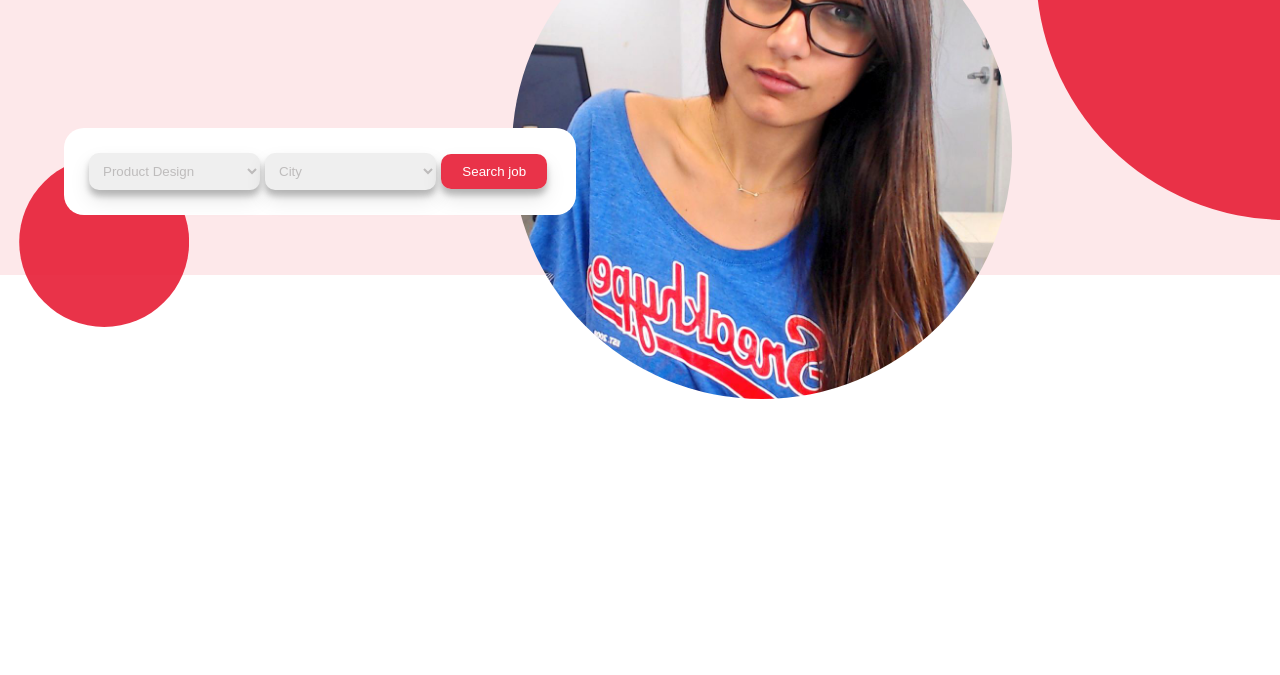
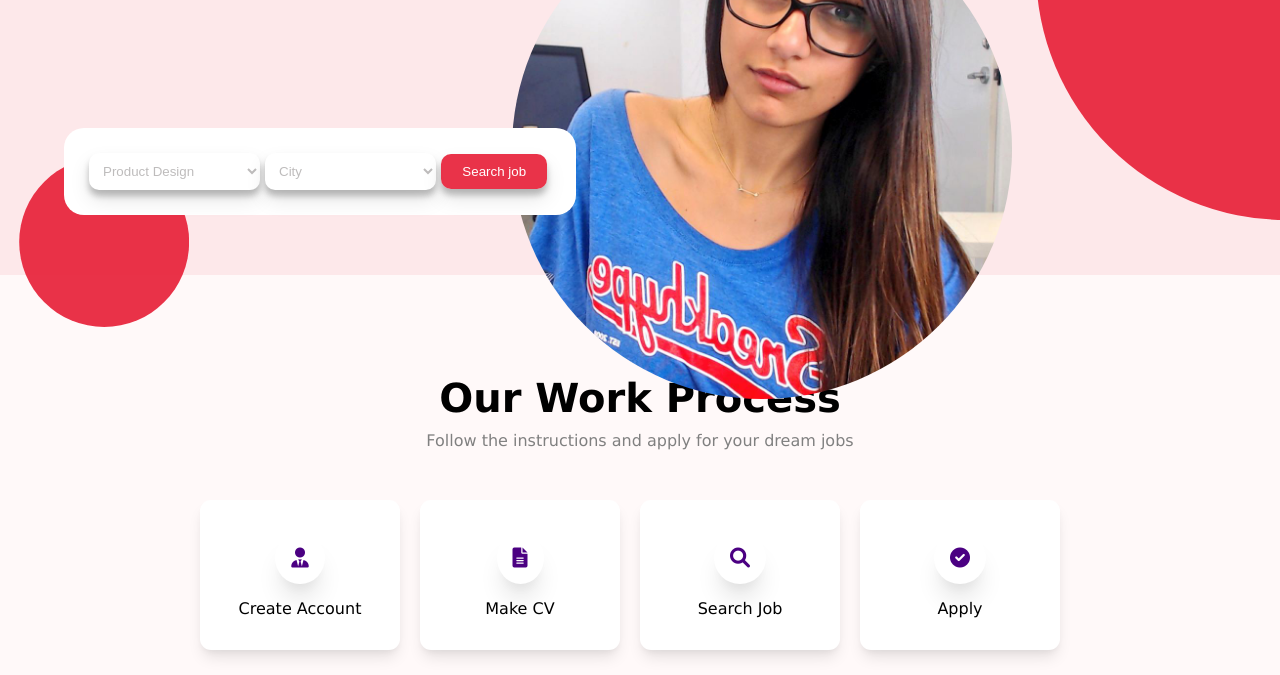
Before and after one commit to zareefi/architects, a plain HTML site: page index.html in a window 1280 px wide. Shown: the part 345-1020 px from the top of the page. Before the commit the page ends 800 px from the top, so only its background shows below. Drawn offline with Linux system fonts and the light colour scheme.

Commit message:
added work section

```diff
--- a/css/style.css
+++ b/css/style.css
@@ -38,13 +38,14 @@ body{
 .hero .header .sign-in{
     position: absolute;
     left: 86%;
-    width: 90px;
-    height: 30px;
+    width: 120px;
+    height: 40px;
     border: none;
     border-radius: 20px;
     background: rgba(231, 29, 54, 0.9);
     color: #fff;
     cursor: pointer;
+    font-weight: bold;
 }
 .hero .cricle1{
     position: absolute;
@@ -109,6 +110,7 @@ body{
 .hero .form-container select{
     color: #bebcbc;
     padding: 10px;
+    background: #fff;
     width: 37%;
     border: none;
     border-radius: 10px;
@@ -126,3 +128,71 @@ body{
     box-shadow: rgba(0, 0, 0, 0.1) 0px 10px 20px, rgba(0, 0, 0, 0.23) 0px 6px 6px;
     cursor: pointer;
 }
+/* .logo-container{
+    width: 100%;
+    display: flex;
+    flex-wrap: wrap;
+    position: absolute;
+    bottom: 0%;
+    justify-content: center;
+}
+.logo-container img{
+    width: 100px;
+    margin-right: 50px;
+    height: 100%;
+} */
+.work-container{
+    width: 100%;
+    height: 400px;
+    background: rgb(255, 249, 249);
+}
+.work-container .text{
+    text-align: center;
+    padding-top: 100px;
+}
+.work-container .text h1{
+    font-size: 40px;
+}
+.work-container .text p{
+    color: gray;
+    padding-top: 10px;
+}
+.work-container .icon{
+    width: 100%;
+    display: flex;
+    justify-content: center;
+
+}
+.work-container .icon .box{
+    height: 150px;
+    width: 200px;
+    background: #fff;
+    display: flex;
+    flex-direction: column;
+    justify-content: center;
+    align-items: center;
+    margin-right: 20px;
+    margin-top: 50px;
+    border-radius: 11px;
+    box-shadow: rgba(0, 0, 0, 0.1) 0px 10px 15px -3px,
+    rgba(0, 0, 0, 0.05) 0px 4px 6px -2px;
+}
+.work-container .icon .box:hover{
+    background: rgba(231, 29, 54, 0.7);
+    color: #fff;
+    cursor: pointer;
+    transition: 0.2s;
+    box-shadow: rgba(0, 0, 0, 0.25) 0px 25px 50px -12px;
+}
+.work-container .icon .box i{
+    font-size: 20px;
+    border-radius: 50%;
+    padding: 16px;
+    background: rgb(255, 255, 255);
+    color: indigo;
+    box-shadow: rgba(0, 0, 0, 0.1) 0px 20px 25px -5px,
+    rgba(0, 0, 0, 0.04) 0px 10px 10px -5px;
+}
+.work-container .icon .box p{
+    padding-top: 15px;
+}
--- a/index.html
+++ b/index.html
@@ -6,6 +6,7 @@
     <meta name="viewport" content="width=device-width, initial-scale=1.0">
     <title>Document</title>
     <link rel="stylesheet" href="./css/style.css">
+    <link rel="stylesheet" href="https://cdnjs.cloudflare.com/ajax/libs/font-awesome/6.0.0-beta3/css/all.min.css" integrity="sha512-Fo3rlrZj/k7ujTnHg4CGR2D7kSs0v4LLanw2qksYuRlEzO+tcaEPQogQ0KaoGN26/zrn20ImR1DfuLWnOo7aBA==" crossorigin="anonymous" referrerpolicy="no-referrer" />
 </head>
 <body>
     <div class="hero">
@@ -36,7 +37,36 @@
             </select>
             <button>Search job</button>
         </div>
-        <div class="logo-container"></div>
+        <!-- <div class="logo-container">
+            <img src="./images/logo1.png" alt="">
+            <img src="./images/logo2.png" alt="">
+            <img src="./images/logo3.png" alt="">
+            <img src="./images/logo4.png" alt="">
+        </div> -->
+    </div>
+    <div class="work-container">
+        <div class="text">
+            <h1>Our Work Process</h1>
+            <p>Follow the instructions and apply for your dream jobs</p>
+        </div>
+        <div class="icon">
+            <div class="box">
+                <i class="fa fa-user-tie"></i>
+                <p>Create Account</p>
+            </div>
+            <div class="box">
+                <i class="fas fa-file-alt"></i>
+                <p>Make CV</p>
+            </div>
+            <div class="box">
+                <i class="fas fa-search"></i>
+                <p>Search Job</p>
+            </div>
+            <div class="box">
+                <i class="fa fa-check-circle"></i>
+                <p>Apply</p>
+            </div>
+        </div>
     </div>
 </body>
 </html>
```
Also changed, not shown: images/logo1.png (added), images/logo2.png (added), images/logo3.png (added), images/logo4.png (added).
